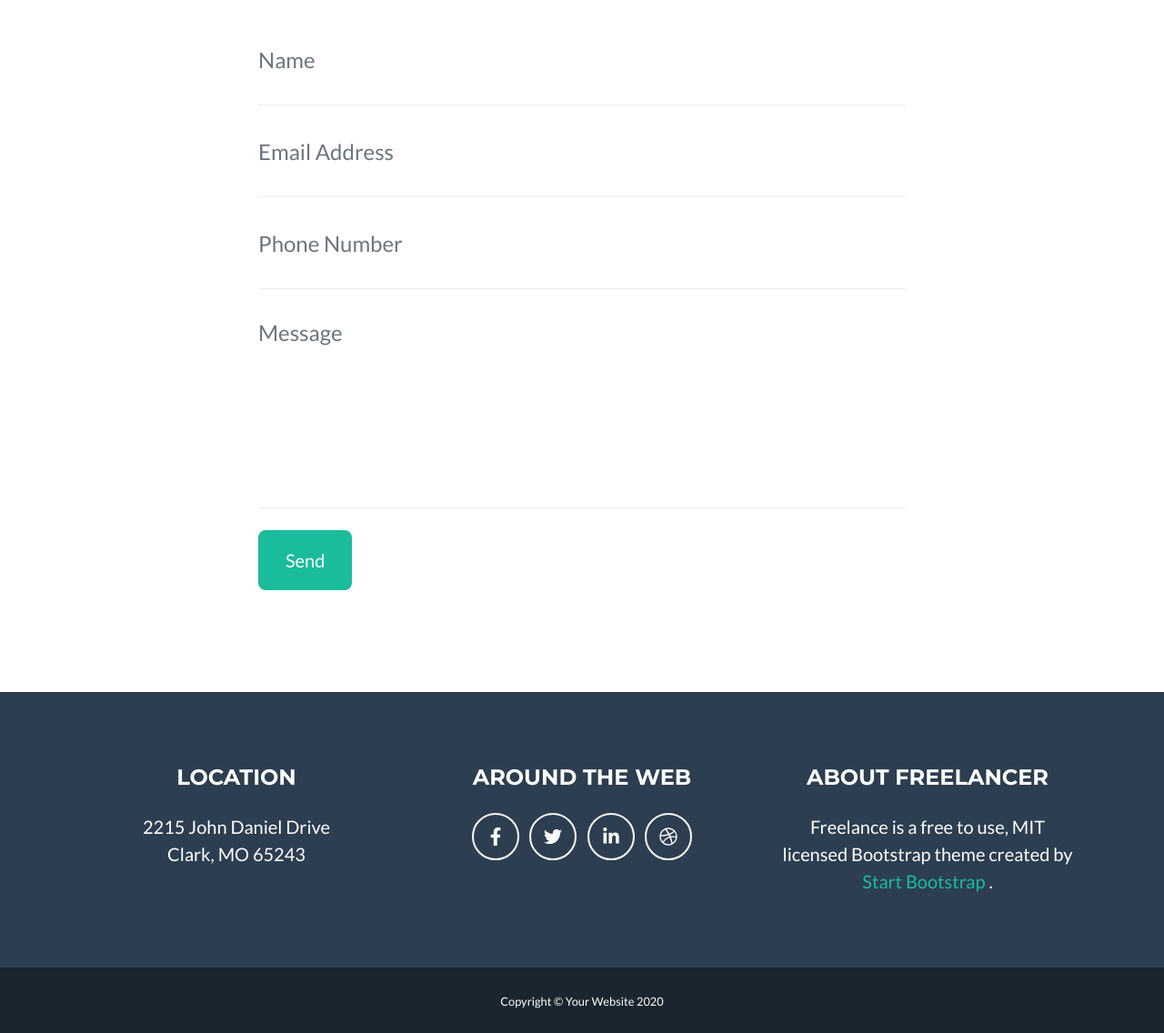
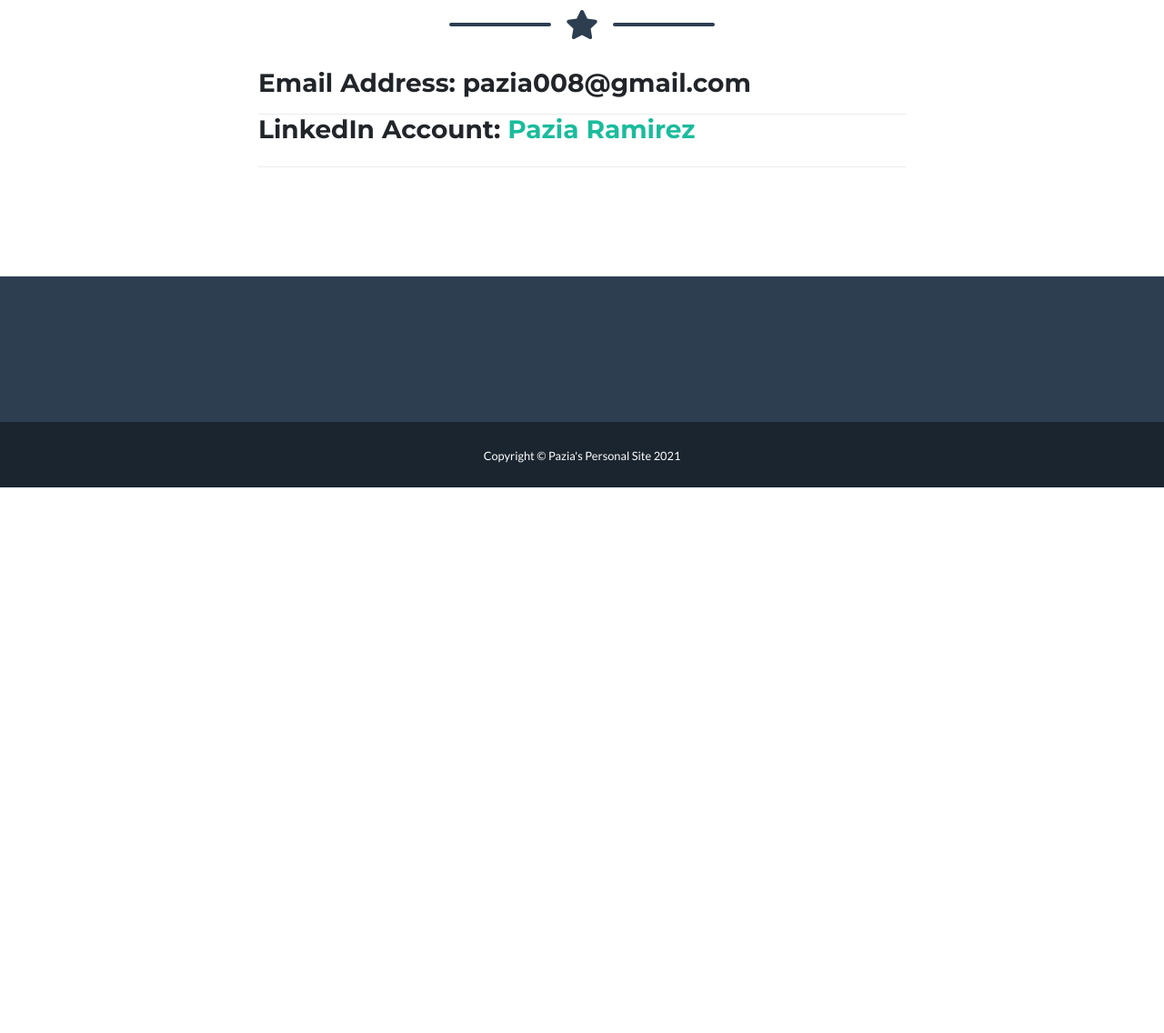
Before and after one commit to pazia008/pazia008.github.io, a plain HTML site: page index.html in a window 1280 px wide. Shown: the part 2457-3593 px from the top of the page at 91% size. After the commit the page ends 2993 px from the top, so only its background shows below. Drawn offline with nearby package versions, Linux system fonts and the light colour scheme.

Commit message:
made changes

```diff
--- a/index.html
+++ b/index.html
@@ -134,16 +134,11 @@
                 </div>
                 <!-- About Section Content-->
                 <div class="row">
-                    <div class="col-lg-4 ml-auto"><p class="lead">Freelancer is a free bootstrap theme created by Start Bootstrap. The download includes the complete source files including HTML, CSS, and JavaScript as well as optional SASS stylesheets for easy customization.</p></div>
-                    <div class="col-lg-4 mr-auto"><p class="lead">You can create your own custom avatar for the masthead, change the icon in the dividers, and add your email address to the contact form to make it fully functional!</p></div>
+                    <div class="col-lg-4 ml-auto"><p class="lead">I am a recent high school graduate who struggled greatly to find what career path I wanted to pursue. I know I enjoy using my creativity and problem-solving skills, and after discussing my post-high school plans with my family, a few suggested I try coding. I became interested fairly quickly and I soon followed my sister’s footsteps and attended Nashville Software School.</p></div>
+                    <div class="col-lg-4 mr-auto"><p class="lead">I love the challenging and fast-paced environment that NSS offered me. I greatly improved my soft skills during group projects and loved working with many different kinds of people. Learning to code at NSS was one of the smartest decisions I have made and I believe that software development is a great field choice for my character. </p></div>
                 </div>
                 <!-- About Section Button-->
-                <div class="text-center mt-4">
-                    <a class="btn btn-xl btn-outline-light" href="https://startbootstrap.com/theme/freelancer/">
-                        <i class="fas fa-download mr-2"></i>
-                        Free Download!
-                    </a>
-                </div>
+
             </div>
         </section>
         <!-- Contact Section-->
@@ -161,39 +156,26 @@
                 <div class="row">
                     <div class="col-lg-8 mx-auto">
                         <!-- To configure the contact form email address, go to mail/contact_me.php and update the email address in the PHP file on line 19.-->
-                        <form id="contactForm" name="sentMessage" novalidate="novalidate">
+
+                            <div class="control-group">
+                            </div>
                             <div class="control-group">
                                 <div class="form-group floating-label-form-group controls mb-0 pb-2">
-                                    <label>Name</label>
-                                    <input class="form-control" id="name" type="text" placeholder="Name" required="required" data-validation-required-message="Please enter your name." />
+                                    <h3>Email Address: pazia008@gmail.com</h>
+                                </div>
+                            </div>
+                            <div class="control-group">
+                                <div class="form-group floating-label-form-group controls mb-0 pb-2">
+                                    <h3>LinkedIn Account: <a href="https://www.linkedin.com/in/pazia-ramirez-097133201/">Pazia Ramirez</a></h3>
+
                                     <p class="help-block text-danger"></p>
                                 </div>
                             </div>
                             <div class="control-group">
-                                <div class="form-group floating-label-form-group controls mb-0 pb-2">
-                                    <label>Email Address</label>
-                                    <input class="form-control" id="email" type="email" placeholder="Email Address" required="required" data-validation-required-message="Please enter your email address." />
-                                    <p class="help-block text-danger"></p>
-                                </div>
-                            </div>
-                            <div class="control-group">
-                                <div class="form-group floating-label-form-group controls mb-0 pb-2">
-                                    <label>Phone Number</label>
-                                    <input class="form-control" id="phone" type="tel" placeholder="Phone Number" required="required" data-validation-required-message="Please enter your phone number." />
-                                    <p class="help-block text-danger"></p>
-                                </div>
-                            </div>
-                            <div class="control-group">
-                                <div class="form-group floating-label-form-group controls mb-0 pb-2">
-                                    <label>Message</label>
-                                    <textarea class="form-control" id="message" rows="5" placeholder="Message" required="required" data-validation-required-message="Please enter a message."></textarea>
-                                    <p class="help-block text-danger"></p>
-                                </div>
                             </div>
                             <br />
                             <div id="success"></div>
-                            <div class="form-group"><button class="btn btn-primary btn-xl" id="sendMessageButton" type="submit">Send</button></div>
-                        </form>
+
                     </div>
                 </div>
             </div>
@@ -203,37 +185,17 @@
             <div class="container">
                 <div class="row">
                     <!-- Footer Location-->
-                    <div class="col-lg-4 mb-5 mb-lg-0">
-                        <h4 class="text-uppercase mb-4">Location</h4>
-                        <p class="lead mb-0">
-                            2215 John Daniel Drive
-                            <br />
-                            Clark, MO 65243
-                        </p>
-                    </div>
+
                     <!-- Footer Social Icons-->
-                    <div class="col-lg-4 mb-5 mb-lg-0">
-                        <h4 class="text-uppercase mb-4">Around the Web</h4>
-                        <a class="btn btn-outline-light btn-social mx-1" href="#!"><i class="fab fa-fw fa-facebook-f"></i></a>
-                        <a class="btn btn-outline-light btn-social mx-1" href="#!"><i class="fab fa-fw fa-twitter"></i></a>
-                        <a class="btn btn-outline-light btn-social mx-1" href="#!"><i class="fab fa-fw fa-linkedin-in"></i></a>
-                        <a class="btn btn-outline-light btn-social mx-1" href="#!"><i class="fab fa-fw fa-dribbble"></i></a>
-                    </div>
+
                     <!-- Footer About Text-->
-                    <div class="col-lg-4">
-                        <h4 class="text-uppercase mb-4">About Freelancer</h4>
-                        <p class="lead mb-0">
-                            Freelance is a free to use, MIT licensed Bootstrap theme created by
-                            <a href="http://startbootstrap.com">Start Bootstrap</a>
-                            .
-                        </p>
-                    </div>
+
                 </div>
             </div>
         </footer>
         <!-- Copyright Section-->
         <div class="copyright py-4 text-center text-white">
-            <div class="container"><small>Copyright © Your Website 2020</small></div>
+            <div class="container"><small>Copyright © Pazia's Personal Site 2021</small></div>
         </div>
         <!-- Scroll to Top Button (Only visible on small and extra-small screen sizes)-->
         <div class="scroll-to-top d-lg-none position-fixed">
```
Also changed, not shown: css/styles.css.
